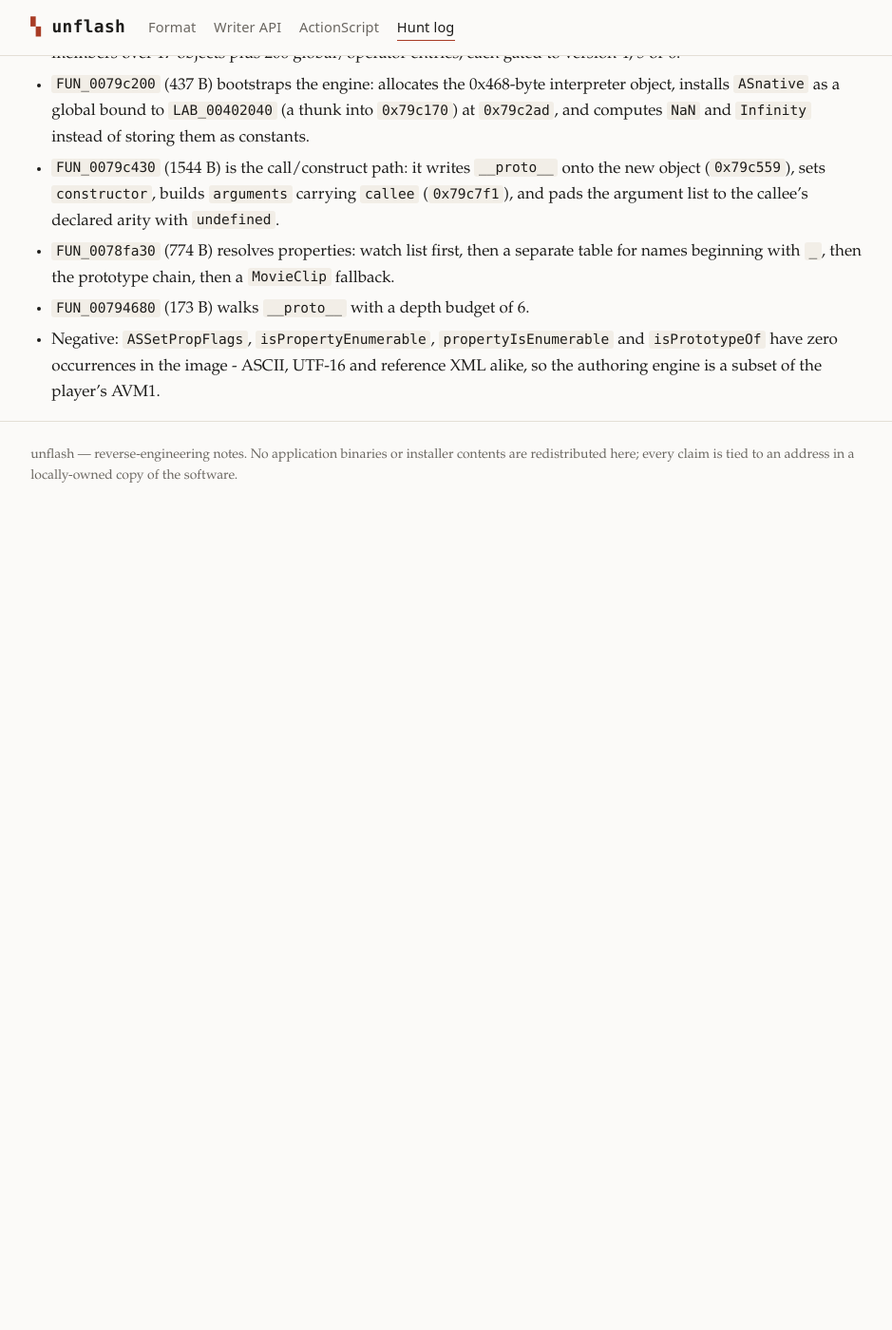
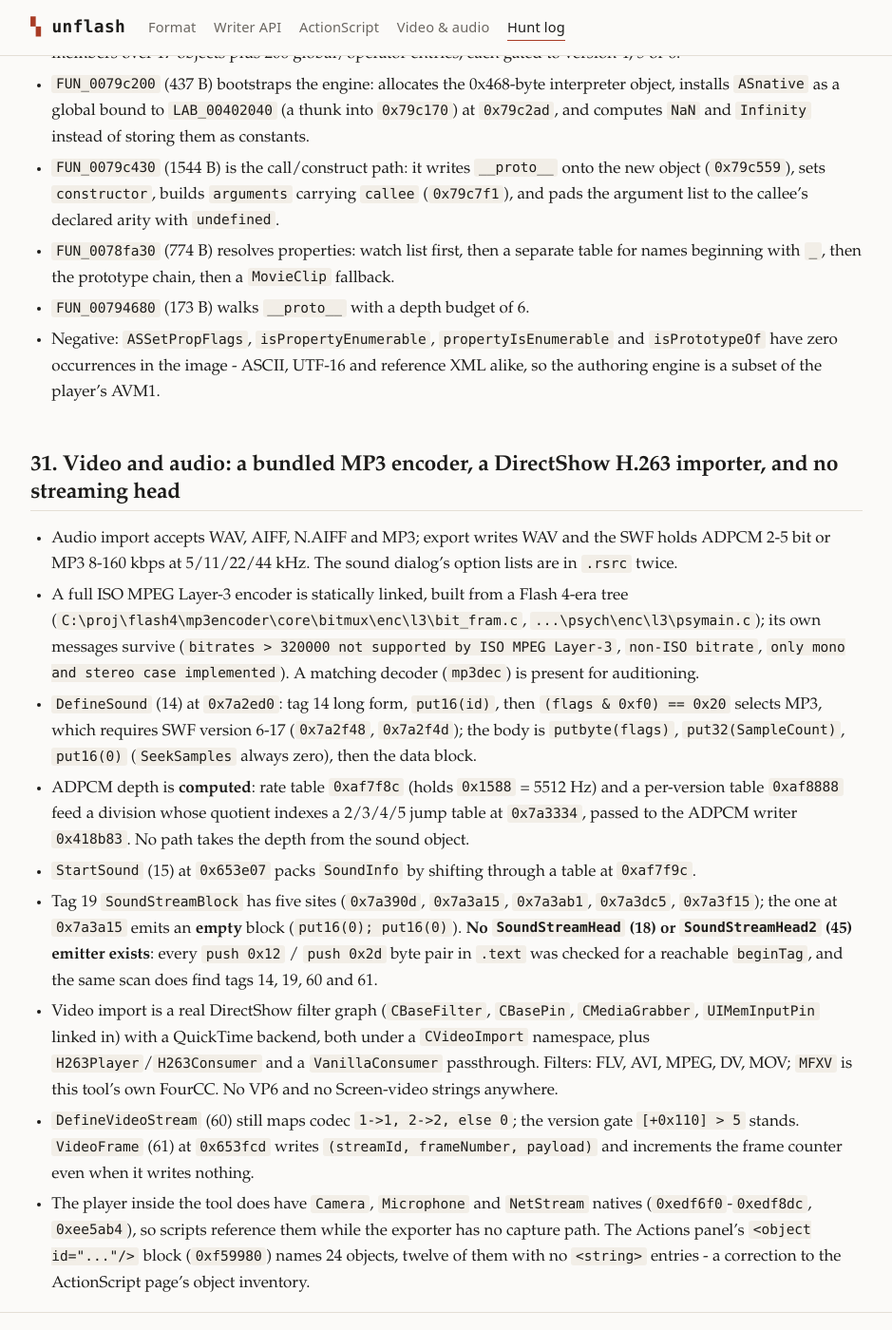
Before and after one commit to bezko/unflash, a Jekyll site: the page built from hunt-log.md, in a window 1280 px wide and 1400 px high, scrolled down 16182 px. Shown: the whole window at 95% size, without its empty margins (170-1109 px from the left). Built offline with Jekyll 4.4.1, drawn with Linux system fonts in a browser that asks for light colours; before the commit the page ends 16736 px from its top, so only the background shows below that.

Commit message:
Document the exporter's video and audio support.
The SWF writer notes covered tags but never asked what produced their payloads: this
adds the media side — the statically linked Flash 4-era MP3 encoder, the DirectShow
H.263 import graph, arithmetic-chosen ADPCM depth, and the sound-stream head tag that
no code path writes.

```diff
--- a/_layouts/default.html
+++ b/_layouts/default.html
@@ -15,6 +15,7 @@
         <a href="{{ '/format/' | relative_url }}"{% if page.url contains '/format' %} class="active"{% endif %}>Format</a>
         <a href="{{ '/writer/' | relative_url }}"{% if page.url contains '/writer' %} class="active"{% endif %}>Writer API</a>
         <a href="{{ '/actionscript/' | relative_url }}"{% if page.url contains '/actionscript' %} class="active"{% endif %}>ActionScript</a>
+        <a href="{{ '/media/' | relative_url }}"{% if page.url contains '/media' %} class="active"{% endif %}>Video &amp; audio</a>
         <a href="{{ '/hunt-log/' | relative_url }}"{% if page.url contains '/hunt-log' %} class="active"{% endif %}>Hunt log</a>
       </nav>
     </div>
--- a/hunt-log.md
+++ b/hunt-log.md
@@ -621,3 +621,35 @@ sits at `0x78f000`-`0x79f000`, the writer at `0x7a0000`.
 - Negative: `ASSetPropFlags`, `isPropertyEnumerable`, `propertyIsEnumerable` and `isPrototypeOf`
   have zero occurrences in the image - ASCII, UTF-16 and reference XML alike, so the authoring
   engine is a subset of the player's AVM1.
+
+## 31. Video and audio: a bundled MP3 encoder, a DirectShow H.263 importer, and no streaming head
+
+- Audio import accepts WAV, AIFF, N.AIFF and MP3; export writes WAV and the SWF holds ADPCM 2-5 bit
+  or MP3 8-160 kbps at 5/11/22/44 kHz. The sound dialog's option lists are in `.rsrc` twice.
+- A full ISO MPEG Layer-3 encoder is statically linked, built from a Flash 4-era tree
+  (`C:\proj\flash4\mp3encoder\core\bitmux\enc\l3\bit_fram.c`, `...\psych\enc\l3\psymain.c`);
+  its own messages survive (`bitrates > 320000 not supported by ISO MPEG Layer-3`, `non-ISO bitrate`,
+  `only mono and stereo case implemented`). A matching decoder (`mp3dec`) is present for auditioning.
+- `DefineSound` (14) at `0x7a2ed0`: tag 14 long form, `put16(id)`, then `(flags & 0xf0) == 0x20`
+  selects MP3, which requires SWF version 6-17 (`0x7a2f48`, `0x7a2f4d`); the body is
+  `putbyte(flags)`, `put32(SampleCount)`, `put16(0)` (`SeekSamples` always zero), then the data block.
+- ADPCM depth is **computed**: rate table `0xaf7f8c` (holds `0x1588` = 5512 Hz) and a per-version
+  table `0xaf8888` feed a division whose quotient indexes a 2/3/4/5 jump table at `0x7a3334`, passed
+  to the ADPCM writer `0x418b83`. No path takes the depth from the sound object.
+- `StartSound` (15) at `0x653e07` packs `SoundInfo` by shifting through a table at `0xaf7f9c`.
+- Tag 19 `SoundStreamBlock` has five sites (`0x7a390d`, `0x7a3a15`, `0x7a3ab1`, `0x7a3dc5`,
+  `0x7a3f15`); the one at `0x7a3a15` emits an **empty** block (`put16(0); put16(0)`).
+  **No `SoundStreamHead` (18) or `SoundStreamHead2` (45) emitter exists**: every `push 0x12` /
+  `push 0x2d` byte pair in `.text` was checked for a reachable `beginTag`, and the same scan does
+  find tags 14, 19, 60 and 61.
+- Video import is a real DirectShow filter graph (`CBaseFilter`, `CBasePin`, `CMediaGrabber`,
+  `UIMemInputPin` linked in) with a QuickTime backend, both under a `CVideoImport` namespace, plus
+  `H263Player`/`H263Consumer` and a `VanillaConsumer` passthrough. Filters: FLV, AVI, MPEG, DV, MOV;
+  `MFXV` is this tool's own FourCC. No VP6 and no Screen-video strings anywhere.
+- `DefineVideoStream` (60) still maps codec `1->1, 2->2, else 0`; the version gate `[+0x110] > 5`
+  stands. `VideoFrame` (61) at `0x653fcd` writes `(streamId, frameNumber, payload)` and increments the
+  frame counter even when it writes nothing.
+- The player inside the tool does have `Camera`, `Microphone` and `NetStream` natives
+  (`0xedf6f0`-`0xedf8dc`, `0xee5ab4`), so scripts reference them while the exporter has no capture
+  path. The Actions panel's `<object id="..."/>` block (`0xf59980`) names 24 objects, twelve of them
+  with no `<string>` entries - a correction to the ActionScript page's object inventory.
```
Also changed, not shown: actionscript.md (+10 -4 lines), index.md (+7 -0 lines), media.md (added, +369 -0 lines), README.md.
